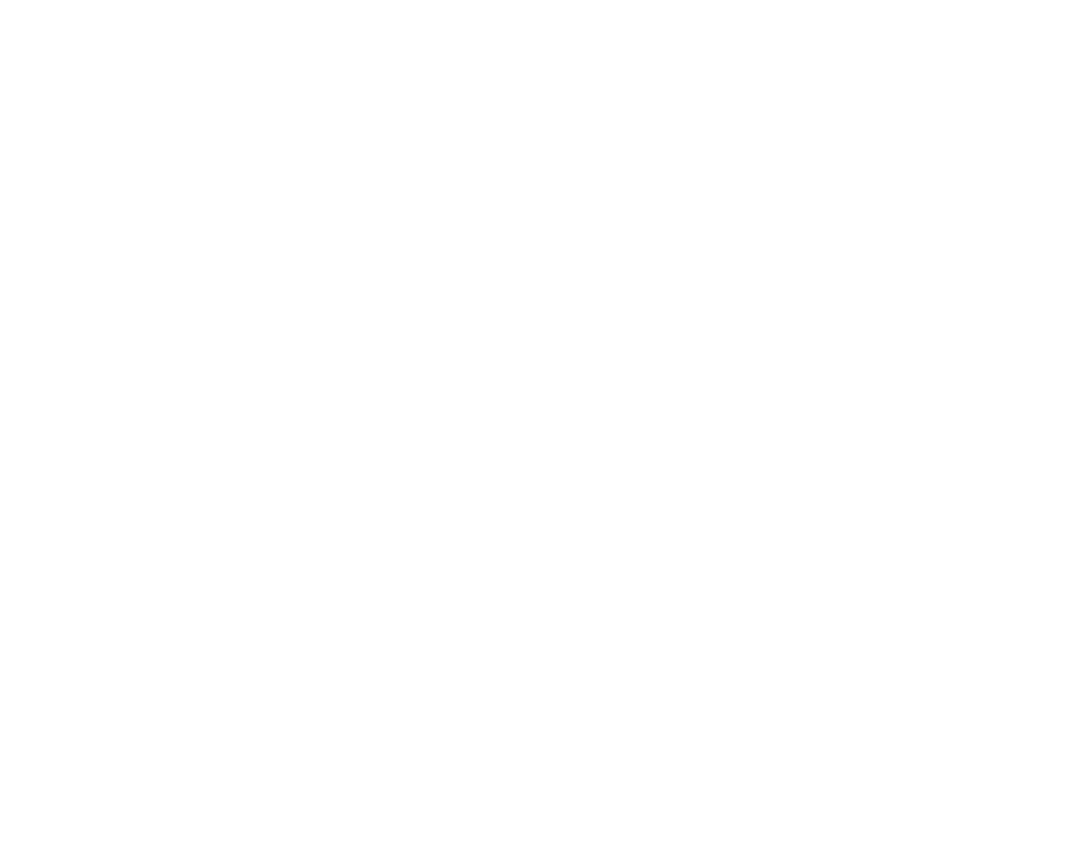
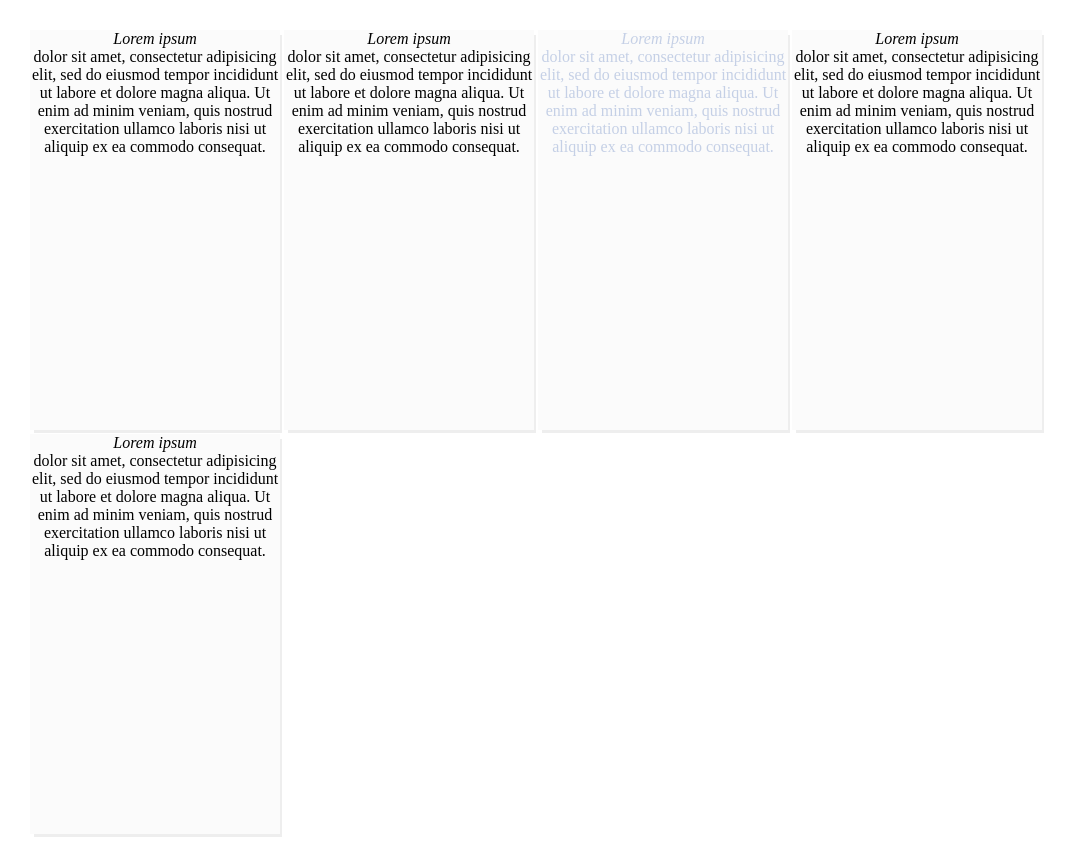
Before and after one commit to spectrecode/tipografias_e_iconos, a plain HTML site: page index.html in a window 1280 px wide. Shown: the whole page, without its empty margins (0-1075 px from the left). Before the commit the page ends 800 px from the top, so only its background shows below. Drawn offline with Linux system fonts and the light colour scheme.

Commit message:
aplicando sombras

```diff
--- a/css/main.css
+++ b/css/main.css
@@ -1,3 +1,36 @@
-p	{
-	color: red;
+body	{
+	margin: 30px;
 }
+
+div	{
+	display: inline-block;
+	height: 400px;
+	width: 250px;
+	background-color: #FBFBFB;
+	text-align: center;
+	box-shadow: 3px 4px 0px -1px rgba(238,238,238,1);
+
+}
+
+span	{
+	font-style: italic;
+}
+
+h3	{
+	position: absolute;
+}
+
+.contenido	{
+	position: absolute;
+	display: block;
+	word-wrap: break-word;
+
+}
+
+.corazon .contenido	{
+	color: #C5D0E6;
+}
+
+.corazon h3	{
+	color: #B3C2DF;
+}
--- a/index.html
+++ b/index.html
@@ -1,14 +1,50 @@
 <!DOCTYPE html>
 <html>
-    <head>
-        <link href="css/main.css" rel="stylesheet" type="text/css">
-            <meta charset="utf-8">
-                <title>
-                    Tipografias
-                </title>
-            </meta>
-        </link>
-    </head>
-    <body>
-    </body>
+<head>
+    <link rel="stylesheet" type="text/css" href="css/main.css">
+    <meta charset="utf-8">
+    <title>Tipografías e íconos</title>
+</head>
+<body>
+    <div class="avion">
+        <h3>Un avión de papel</h3>
+        <div class="contenido"><span>Lorem ipsum</span>
+            <br/>dolor sit amet, consectetur adipisicing elit, sed do eiusmod
+            tempor incididunt ut labore et dolore magna aliqua. Ut enim ad minim veniam,
+            quis nostrud exercitation ullamco laboris nisi ut aliquip ex ea commodo
+            consequat.</div>
+    </div>
+    <div class="ruby">
+        <h3>¿Conoces Ruby?</h3>
+        <div class="contenido"><span>Lorem ipsum</span>
+            <br/>dolor sit amet, consectetur adipisicing elit, sed do eiusmod
+            tempor incididunt ut labore et dolore magna aliqua. Ut enim ad minim veniam,
+            quis nostrud exercitation ullamco laboris nisi ut aliquip ex ea commodo
+            consequat.</div>
+    </div>
+    <div class="corazon">
+        <h3>I do CSS & HTML</h3>
+        <div class="contenido"><span>Lorem ipsum</span>
+            <br/>dolor sit amet, consectetur adipisicing elit, sed do eiusmod
+            tempor incididunt ut labore et dolore magna aliqua. Ut enim ad minim veniam,
+            quis nostrud exercitation ullamco laboris nisi ut aliquip ex ea commodo
+            consequat.</div>
+    </div>
+    <div class="tacho">
+        <h3>La vida comienza</h3>
+        <div class="contenido"><span>Lorem ipsum</span>
+            <br/>dolor sit amet, consectetur adipisicing elit, sed do eiusmod
+            tempor incididunt ut labore et dolore magna aliqua. Ut enim ad minim veniam,
+            quis nostrud exercitation ullamco laboris nisi ut aliquip ex ea commodo
+            consequat.</div>
+    </div>
+    <div class="pollo">
+        <h3>Platito de comida</h3>
+        <div class="contenido"><span>Lorem ipsum</span>
+            <br/>dolor sit amet, consectetur adipisicing elit, sed do eiusmod
+            tempor incididunt ut labore et dolore magna aliqua. Ut enim ad minim veniam,
+            quis nostrud exercitation ullamco laboris nisi ut aliquip ex ea commodo
+            consequat.</div>
+    </div>
+</body>
 </html>
```
